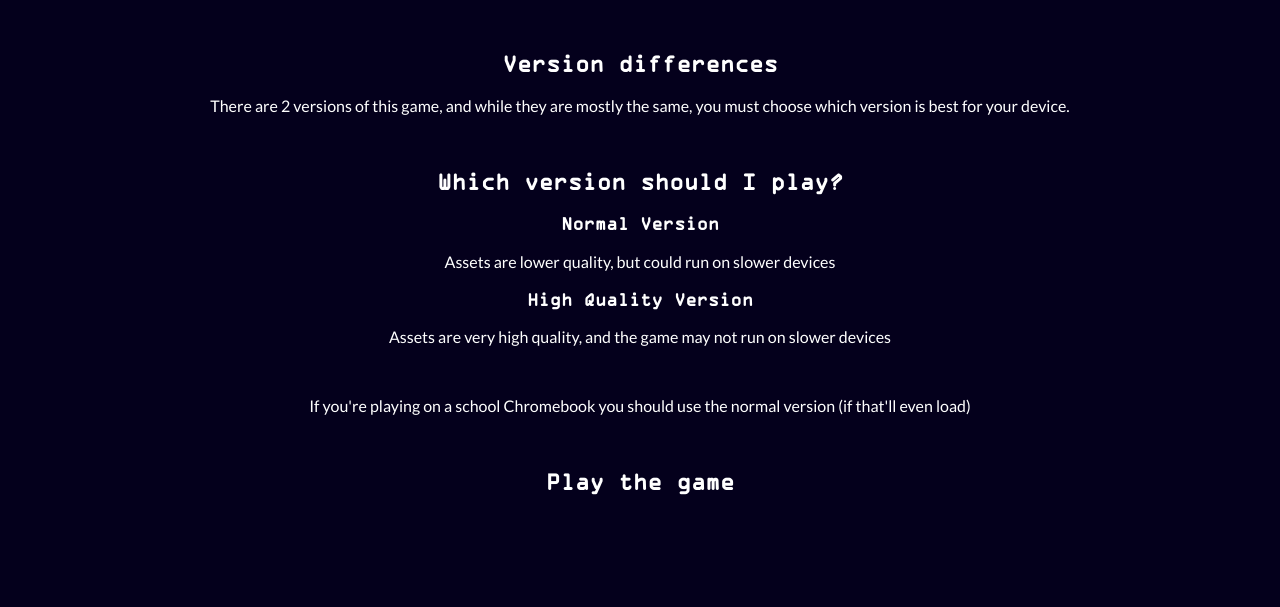
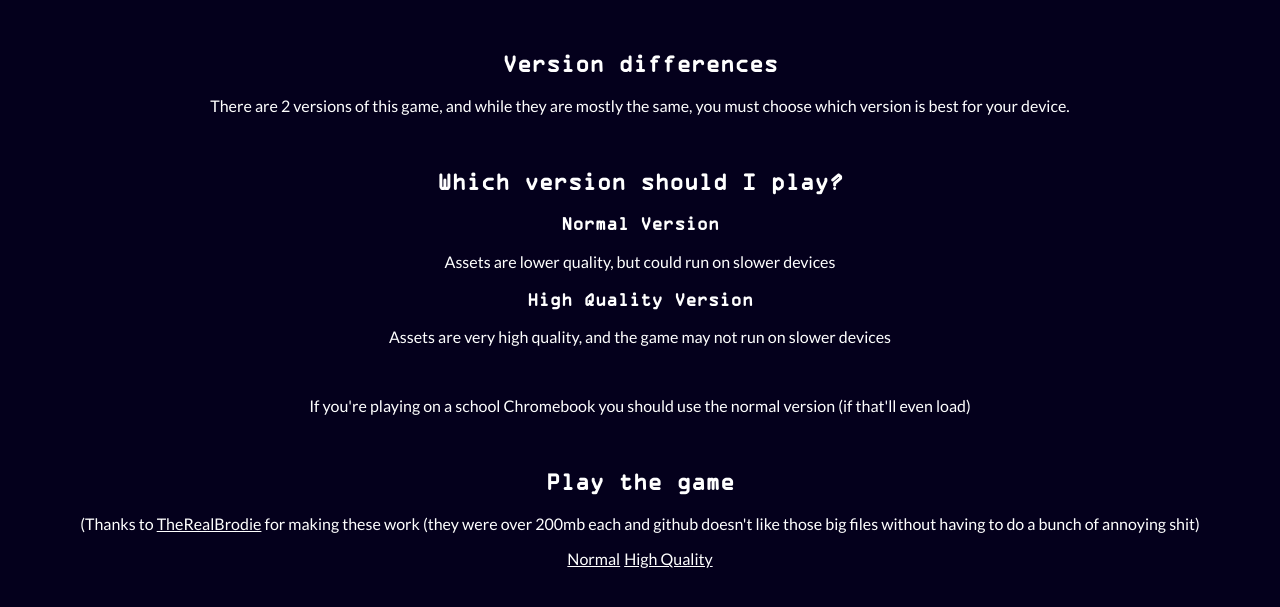
Before and after one commit to Marc92020/fnaf-2, a plain HTML site: page index.html in a window 1280 px wide. Shown: the part 103-710 px from the top of the page. Drawn offline with Linux system fonts and the light colour scheme.

Commit message:
Update index.html

```diff
--- a/index.html
+++ b/index.html
@@ -23,5 +23,7 @@
     <p>If you're playing on a school Chromebook you should use the normal version (if that'll even load)</p>
     <br>
     <h2>Play the game</h2>
-    <!-- add links -->
+    <p>(Thanks to <a href="https://github.com/TheRealBrodie">TheRealBrodie</a> for making these work (they were over 200mb each and github doesn't like those big files without having to do a bunch of annoying shit)</p>
+    <a href="/FNAF2">Normal</a>
+    <a href="/FNAF2HQ">High Quality</a>
 </body>
```
